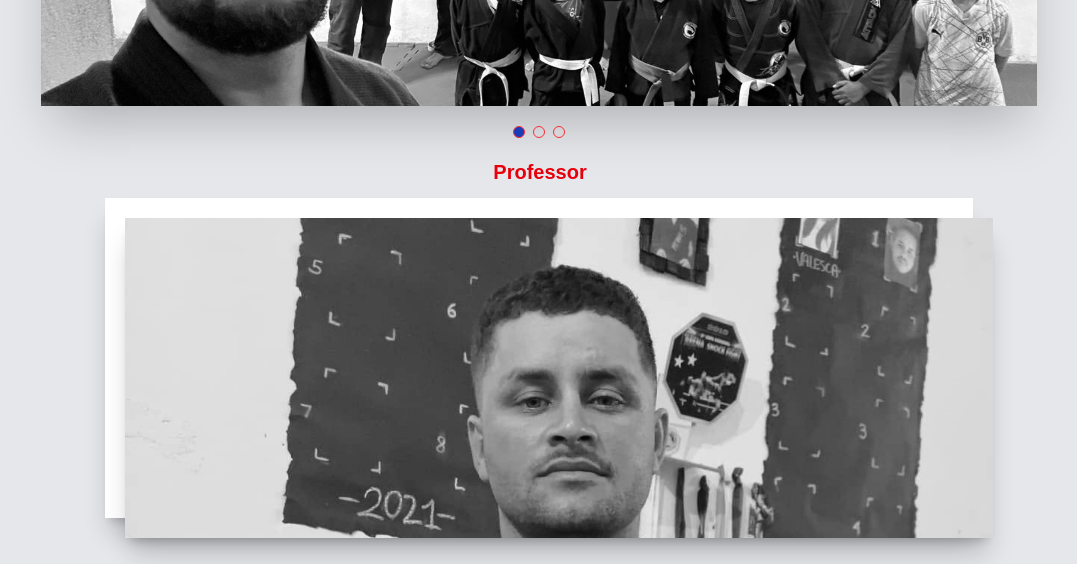
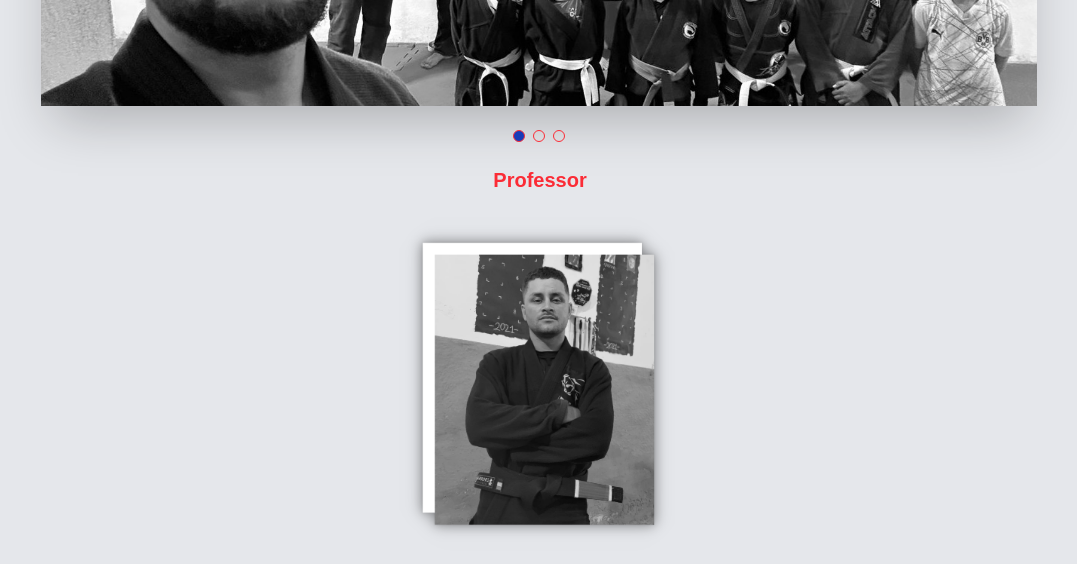
Before and after one commit to amfightclube/academia, a website with bundled scripts: page index.html in a window 1280 px wide. Shown: the part 1350-1914 px from the top of the page, without its empty margins (101-1178 px from the left). Built offline with nearby package versions, Linux system fonts and the light colour scheme.

Commit message:
img mestre nova

```diff
--- a/index.html
+++ b/index.html
@@ -120,21 +120,16 @@
       </section>
 
       <section class="w-full alinhamento">
-        <h2 class="subtitulo-about self-center ml-[2px]">Professor</h2>
+        <h2 class="my-5 ml-[2px] font-bold text-xl text-center text-red-500">Professor</h2>
 
-              <div class="
-              bg-white w-[70%] h-80 shadow-xl/20 relative mb-8
-              ">
-                <div class="img-about-mestre"></div>
-              </div>
+        <div class="bg-mestre"></div>
 
-              <a href="#" >
-                <img src="./src/img/icon-instagram.svg" alt="" class="
-                  size-7 mt-5 mr-1">
-              </a>
+        <a href="#" >
+          <img src="./src/img/icon-instagram.svg" alt="" class="
+            size-7 mt-5
+          ">
+        </a>
       </section>
-
-
 
 
 
--- a/src/css/input.css
+++ b/src/css/input.css
@@ -1,4 +1,4 @@
-onta@import "tailwindcss";
+@import "tailwindcss";
 
 @theme {
   --font-bevietnan: "Work Sans", sans-serif;
@@ -88,10 +88,10 @@ onta@import "tailwindcss";
     ;
   }
 
-  .img-about-mestre {
+  .bg-mestre {
     @apply
-     h-80 w-full bg-[url(../img/IMG-mestre-fundo-cinza.jpg)]
-     bg-cover absolute top-[20px] left-5 shadow-xl/20
+     h-85 w-70 bg-[url(../img/professor.png)]
+     bg-contain bg-no-repeat
     ;
   }
 
@@ -108,7 +108,7 @@ onta@import "tailwindcss";
   .dot {
     @apply
       size-3  rounded-full border-1 border-red-500
-      cursor-pointer transition-colors block
+      cursor-pointer transition-colors block m-1
     ;
    }
 
```
Also changed, not shown: src/css/style.css, src/img/IMG-mestre-fundo-cinza.png (added), src/img/corrijido.svg (deleted), src/img/professor.png (added).
